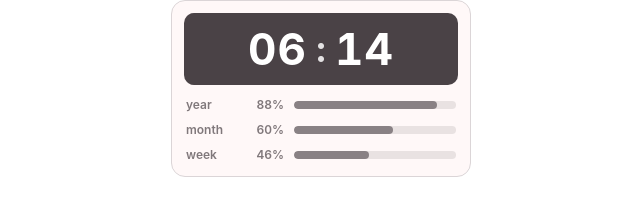
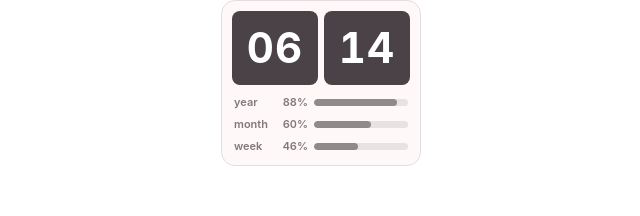
Before and after one commit to qhgus8203/time-progress-wiget, a plain HTML site: page index.html in a window 1280 px wide. Shown: the whole page, without its empty margins (319-959 px from the left). Drawn offline with Linux system fonts and the light colour scheme.

Commit message:
Add files via upload

```diff
--- a/index.html
+++ b/index.html
@@ -6,13 +6,14 @@
   <title>Clock & Progress Widget</title>
   <style>
     :root {
-      --bg: #fff8f8;              /* 위젯 전체 배경 (사진 1의 첫 번째 색) */
-      --clock-bg: #4a4246;        /* 시계 배경 (#DBD5D7을 어둡게 한 색, 검정 아님) */
+      --bg: #fff8f8;              /* 위젯 전체 배경 */
+      --border: #e4dcdf;          /* 위젯 테두리 */
+      --clock-bg: #4a4246;        /* 시·분 타일 배경 (#DBD5D7을 어둡게 한 색) */
       --clock-text: #ffffff;      /* 시계 숫자 */
-      --ink: rgba(74, 66, 70, 0.7);      /* 라벨·퍼센트: 시계 배경색의 투명 버전 */
+      --ink: rgba(74, 66, 70, 0.7);      /* 라벨·퍼센트 (시계 배경색의 투명 버전) */
       --track: rgba(74, 66, 70, 0.12);   /* 막대 바탕 */
-      --fill: rgba(74, 66, 70, 0.6);     /* 막대 진행 부분 */
-      --border: #dbd5d7;          /* 테두리 */
+      --fill: rgba(74, 66, 70, 0.55);    /* 막대 진행 부분 */
+      --tile-gap: 6px;            /* 시와 분 타일 사이 간격 */
     }
 
     * { box-sizing: border-box; margin: 0; padding: 0; }
@@ -25,74 +26,75 @@
                    "Malgun Gothic", "Segoe UI", sans-serif;
     }
 
+    body {
+      display: flex;
+      align-items: flex-start;
+      justify-content: center;
+    }
+
     .widget {
       width: 100%;
-      max-width: 300px;
-      margin: 0 auto;
+      max-width: 200px;           /* 가로로 퍼지지 않도록 폭을 좁힘 */
       background: var(--bg);
       border: 1px solid var(--border);
       border-radius: 14px;
-      padding: 12px;
+      padding: 10px;
       display: flex;
       flex-direction: column;
-      gap: 12px;
+      gap: 10px;
       user-select: none;
     }
 
-    /* 시계 */
+    /* 시계: 시와 분을 나눈 두 타일 */
     .clock {
-      background: var(--clock-bg);
-      border-radius: 10px;
-      padding: 14px 0;
       display: flex;
-      justify-content: center;
-      align-items: center;
-      gap: 8px;
+      gap: var(--tile-gap);
     }
 
-    .clock-unit {
+    .tile {
+      flex: 1;
+      background: var(--clock-bg);
+      border-radius: 8px;
+      height: 74px;
+      display: flex;
+      align-items: center;
+      justify-content: center;
+    }
+
+    .clock-num {
       color: var(--clock-text);
-      font-size: 44px;
+      font-size: 42px;
       font-weight: 700;
+      line-height: 1;
       letter-spacing: 1px;
       font-variant-numeric: tabular-nums;
-      line-height: 1;
-    }
-
-    .colon {
-      color: var(--clock-text);
-      font-size: 36px;
-      font-weight: 700;
-      line-height: 1;
-      opacity: 0.85;
     }
 
     /* 진행률 */
     .progress-list {
       display: flex;
       flex-direction: column;
-      gap: 10px;
+      gap: 8px;
       padding: 0 2px 2px;
     }
 
     .progress-row {
       display: flex;
       align-items: center;
-      gap: 10px;
+      gap: 6px;
     }
 
     .progress-label {
-      width: 48px;
-      font-size: 12px;
+      width: 38px;
+      font-size: 11px;
       font-weight: 600;
       color: var(--ink);
-      text-transform: lowercase;
       flex-shrink: 0;
     }
 
     .progress-percent {
-      width: 40px;
-      font-size: 12px;
+      width: 30px;
+      font-size: 11px;
       font-weight: 600;
       color: var(--ink);
       text-align: right;
@@ -102,7 +104,7 @@
 
     .progress-track {
       flex: 1;
-      height: 8px;
+      height: 7px;
       background: var(--track);
       border-radius: 999px;
       overflow: hidden;
@@ -120,9 +122,8 @@
 <body>
   <div class="widget">
     <div class="clock">
-      <div class="clock-unit" id="hh">00</div>
-      <div class="colon">:</div>
-      <div class="clock-unit" id="mm">00</div>
+      <div class="tile"><div class="clock-num" id="hh">00</div></div>
+      <div class="tile"><div class="clock-num" id="mm">00</div></div>
     </div>
 
     <div class="progress-list">
@@ -158,25 +159,31 @@
 
       const pad = (n) => String(n).padStart(2, "0");
 
+      function setProgress(pctEl, barEl, ratio) {
+        const clamped = Math.min(Math.max(ratio, 0), 1);
+        pctEl.textContent = Math.floor(clamped * 100) + "%";
+        barEl.style.width = (clamped * 100).toFixed(2) + "%";
+      }
+
       function update() {
         const now = new Date();
 
-        // 시계 (24시간제)
+        // 시계 (24시간제): 시와 분을 각각 다른 타일에 표시
         hhEl.textContent = pad(now.getHours());
         mmEl.textContent = pad(now.getMinutes());
 
-        // 연간 진행률: 올해 경과 시간 / 올해 전체 시간
+        // 연간 진행률
         const yearStart = new Date(now.getFullYear(), 0, 1);
         const nextYear  = new Date(now.getFullYear() + 1, 0, 1);
         const yearP = (now - yearStart) / (nextYear - yearStart);
 
-        // 월간 진행률: 이번 달 경과 시간 / 이번 달 전체 시간
+        // 월간 진행률
         const monthStart = new Date(now.getFullYear(), now.getMonth(), 1);
         const nextMonth  = new Date(now.getFullYear(), now.getMonth() + 1, 1);
         const monthP = (now - monthStart) / (nextMonth - monthStart);
 
-        // 주간 진행률: 월요일 시작 기준 이번 주 경과 시간 / 7일
-        const dayIndex = (now.getDay() + 6) % 7; // 월=0 ... 일=6
+        // 주간 진행률 (월요일 시작)
+        const dayIndex = (now.getDay() + 6) % 7;
         const msIntoDay = now - new Date(now.getFullYear(), now.getMonth(), now.getDate());
         const weekP = (dayIndex + msIntoDay / 86400000) / 7;
 
@@ -185,12 +192,6 @@
         setProgress(weekPct, weekBar, weekP);
       }
 
-      function setProgress(pctEl, barEl, ratio) {
-        const pct = Math.floor(ratio * 100);
-        pctEl.textContent = pct + "%";
-        barEl.style.width = (ratio * 100).toFixed(2) + "%";
-      }
-
       update();
       setInterval(update, 1000);
     })();
```
